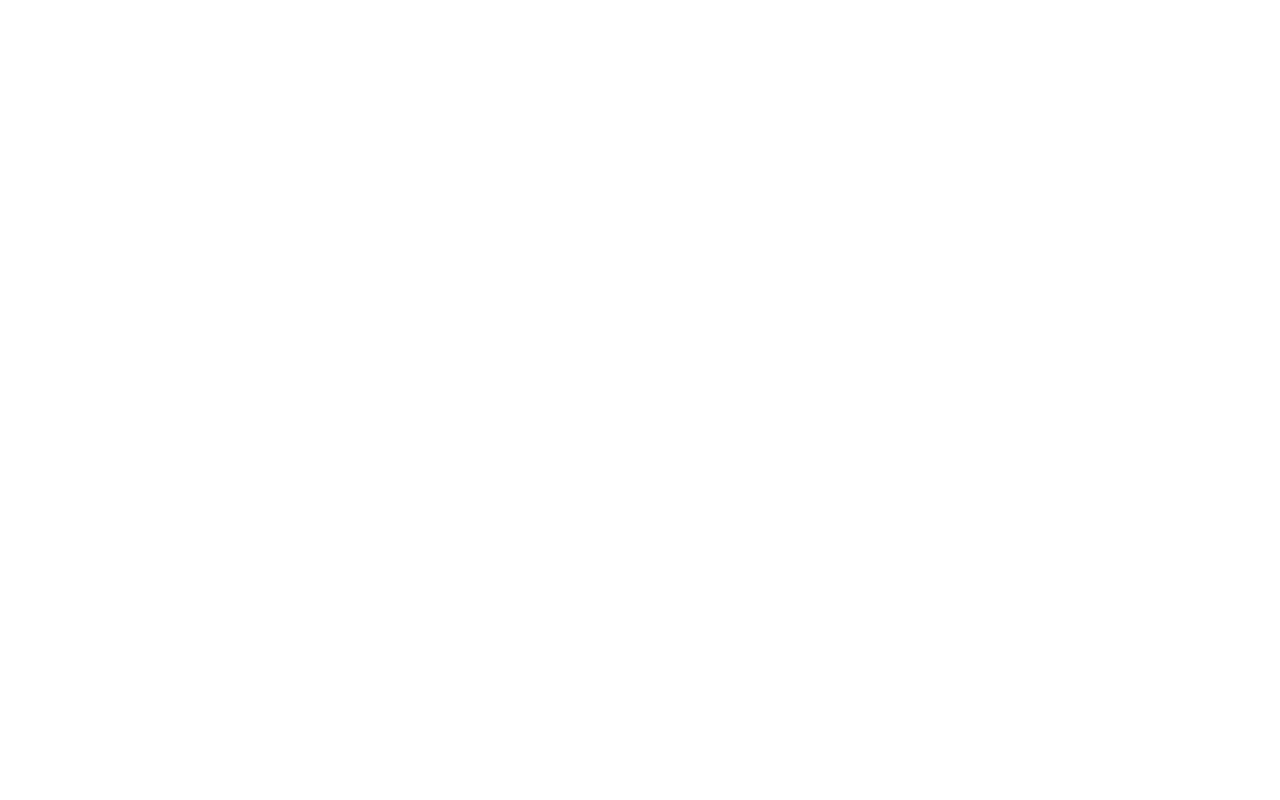
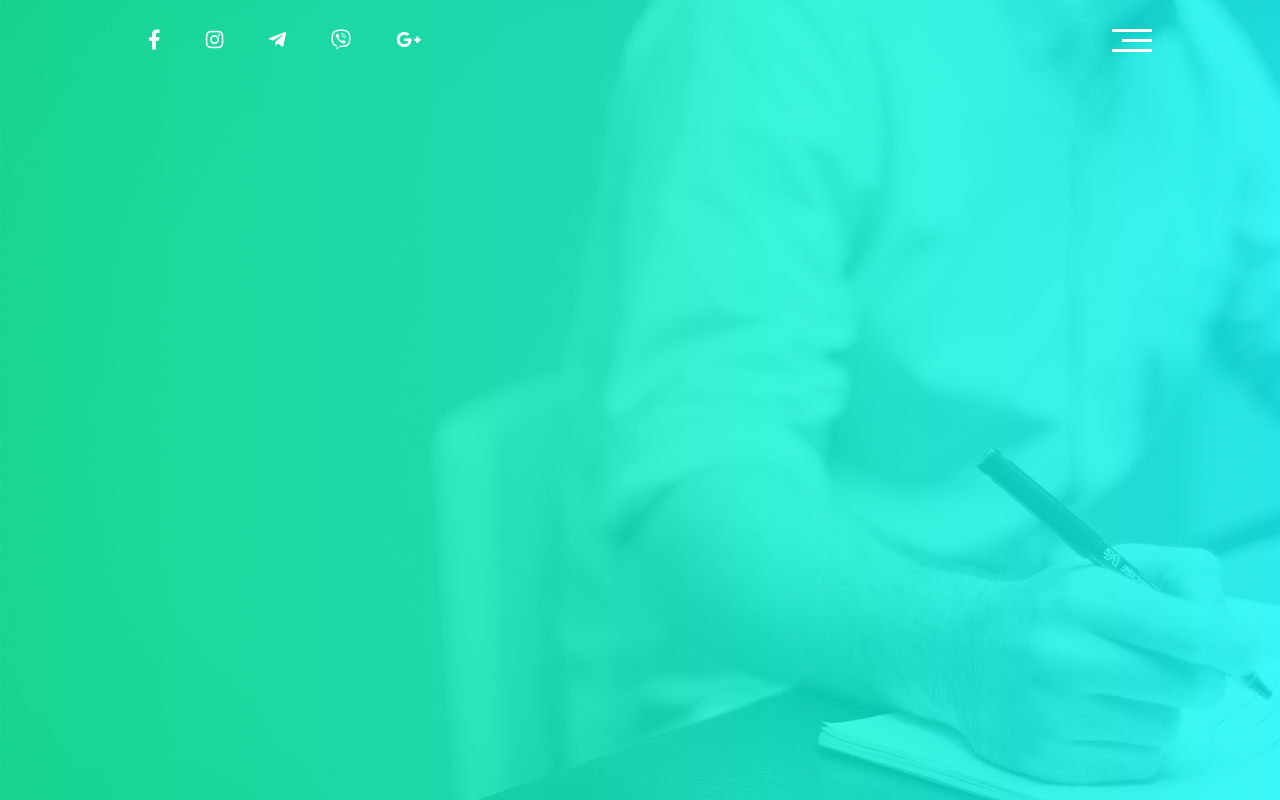
Before and after one commit to DenysRobets/LandingPage2, a plain HTML site: page index.html in a window 1280 px wide. Drawn offline with nearby package versions, Linux system fonts and the light colour scheme.

Commit message:
сверстал navbar

```diff
--- a/css/style.css
+++ b/css/style.css
@@ -23,8 +23,12 @@
 footer, header, hgroup, menu, nav, section {
 	display: block;
 }
+div, p, input, button, form, span, a, ul, li {
+	box-sizing: border-box;
+}
 body {
 	line-height: 1;
+	font-family: 'Open Sans', sans-serif;
 }
 ol, ul {
 	list-style: none;
@@ -43,9 +47,74 @@
 }
 a {
 	color: inherit;
+	text-decoration: none;
 }
 .container {
 	width: 80%;
-	max-width: 1170px;
+	max-width: 1140px;
 	margin: 0 auto;
 }
+.header{
+	background: linear-gradient(to right, rgba(0, 242, 152, 0.78) 0%, rgba(7, 247, 247, 0.78) 100%),
+	url(../img/header-bg.png);
+	min-height: 100vh;
+}
+
+/*--------------- Navbar ---------------*/
+.navbar{
+	width: 100%;
+	min-height: 80px;
+	position: fixed;
+	z-index: 999;
+}
+.navbar-wrap{
+	display: flex;
+	justify-content: space-between;
+	align-items: center;
+	color: #fff;
+	position: relative;
+}
+.navbar-social{
+	font-size: 20px;
+	line-height: 80px;
+}
+.navbar-social__item{
+	margin: 20px;
+}
+.navbar-menu-list{
+	position: absolute;
+	text-align: right;
+	top: 100%;
+	right: 0;
+	font-size: 14px;
+	font-weight: 900;
+	display: none;
+}
+.navbar-menu-list_item{
+	text-transform: uppercase;
+	margin-bottom: 10px;
+}
+.navbar-btn{
+	background-color: transparent;
+	border: none;
+	padding: 0;
+	width: 40px;
+	height: 23px;
+	margin-left: 20px;
+	display: flex;
+	flex-direction: column;
+	justify-content: space-between;
+	align-items: flex-end;
+	cursor: pointer;
+}
+.navbar-btn span{
+	width: 40px;
+	height: 3px;
+	background-color: #fff;
+}
+.navbar-btn span:nth-of-type(2){
+	width: 30px;
+}
+.navbar-btn:focus{
+	outline: none;
+}
--- a/index.html
+++ b/index.html
@@ -5,12 +5,42 @@
 	<meta name="viewport" content="width=device-width, initial-scale=1.0">
 	<meta http-equiv="X-UA-Compatible" content="ie=edge">
 	<title>LandingPage2</title>
-	<link href="https://fonts.googleapis.com/css?family=Lato:400,900" rel="stylesheet">
+	<link rel="stylesheet" href="https://use.fontawesome.com/releases/v5.8.1/css/all.css" integrity="sha384-50oBUHEmvpQ+1lW4y57PTFmhCaXp0ML5d60M1M7uH2+nqUivzIebhndOJK28anvf" crossorigin="anonymous">
+	<link href="https://fonts.googleapis.com/css?family=Lora:400i|Open+Sans:300,400,600,700,800&amp;subset=cyrillic" rel="stylesheet">
 	<link rel="stylesheet" href="css/style.css">
 	<link rel="stylesheet" href="css/normalize.css">
 
 </head>
 <body>
-
+	<header class="header">
+		<nav class="navbar">
+			<div class="container">
+				<div class="navbar-wrap">
+					<div class="navbar-social">
+						<a href="#" class="navbar-social__item" target="_blank"><i class="fab fa-facebook-f"></i></a>
+						<a href="#" class="navbar-social__item" target="_blank"><i class="fab fa-instagram"></i></a>
+						<a href="#" class="navbar-social__item" target="_blank"><i class="fab fa-telegram-plane"></i></a>
+						<a href="#" class="navbar-social__item" target="_blank"><i class="fab fa-viber"></i></a>
+						<a href="#" class="navbar-social__item" target="_blank"><i class="fab fa-google-plus-g"></i></a>
+					</div>
+					<div class="navbar-menu">
+						<ul class="navbar-menu-list">
+							<li class="navbar-menu-list_item"><a href="#header">Главная</a></li>
+							<li class="navbar-menu-list_item"><a href="#header">Обо мне</a></li>
+							<li class="navbar-menu-list_item"><a href="#header">Мои навыки</a></li>
+							<li class="navbar-menu-list_item"><a href="#header">Портфолио</a></li>
+							<li class="navbar-menu-list_item"><a href="#header">Отзывы</a></li>
+							<li class="navbar-menu-list_item"><a href="#header">Контакты</a></li>
+						</ul>
+					</div>
+					<button class="navbar-btn">
+						<span class="navbar-btn__line"></span>
+						<span class="navbar-btn__line"></span>
+						<span class="navbar-btn__line"></span>
+					</button>
+				</div>
+			</div>
+		</nav>
+	</header>
 </body>
 </html>
```
Also changed, not shown: img/header-bg.png (added).
